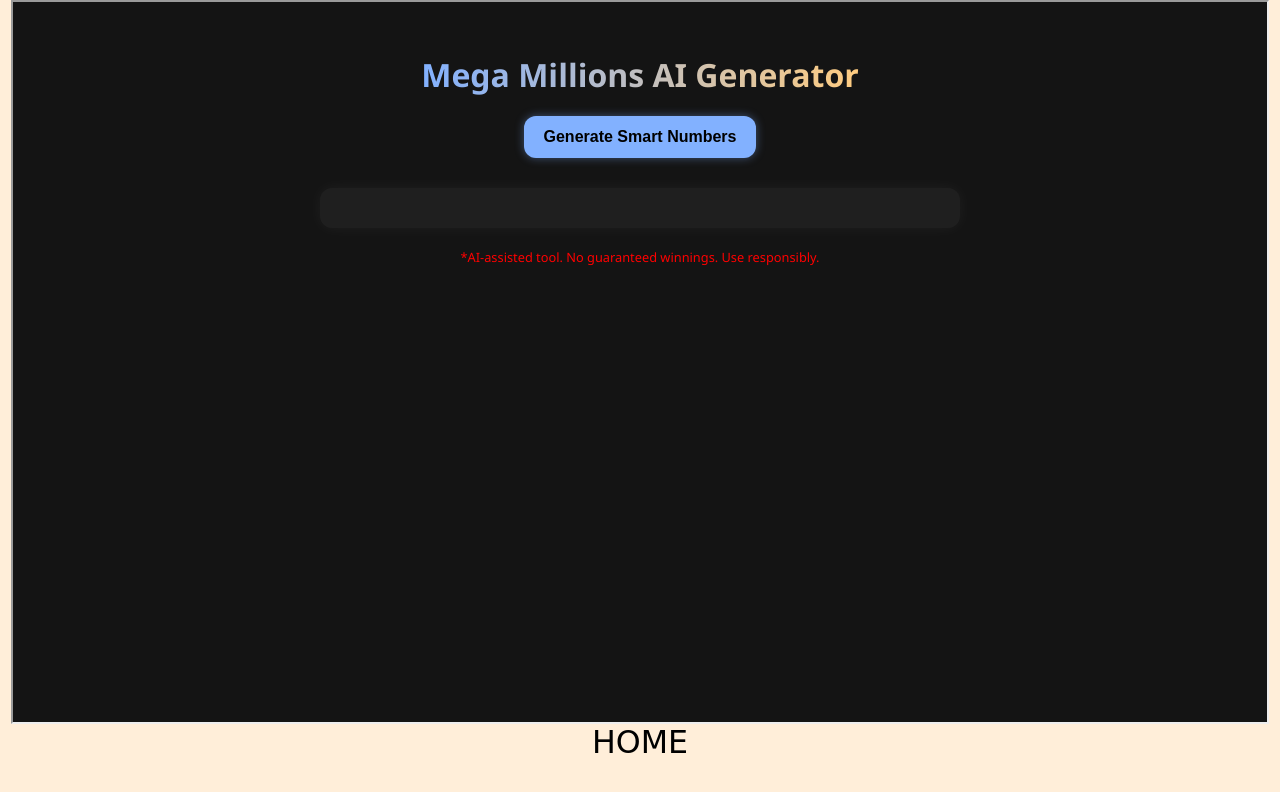
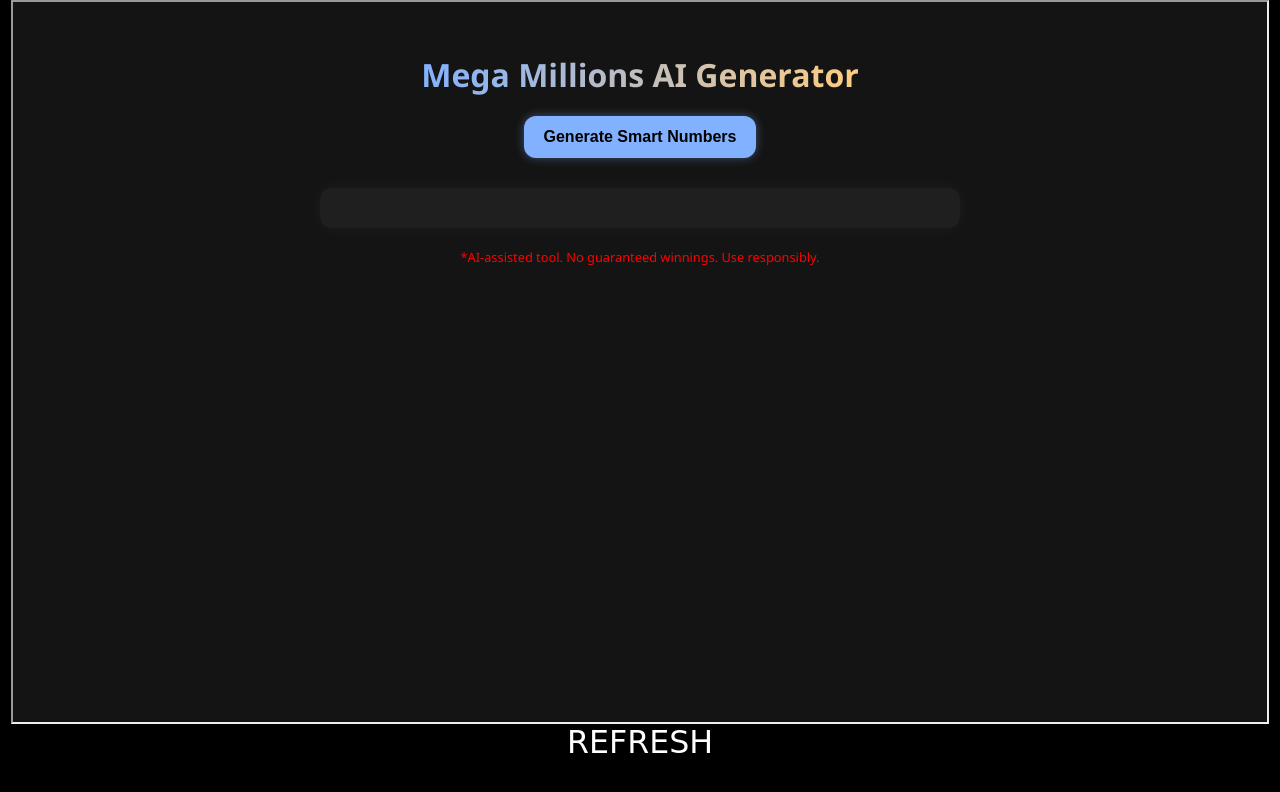
Before and after one commit to Akody1027/Sculptedbyren, a plain HTML site: page appindex.html in a window 1280 px wide. Drawn offline with Linux system fonts and the light colour scheme; a web font is replaced by a local one.

Commit message:
Update appindex.html

```diff
--- a/appindex.html
+++ b/appindex.html
@@ -10,8 +10,8 @@
 
     <iframe src="appointment.html" width="98%" height="90%"></iframe>
 
-    <a id="button" href="index.html">
-        HOME
+    <a id="button" href="appindex.html">
+        REFRESH
     </a>
 
 
@@ -26,7 +26,7 @@
                 border: 0PX;
                 padding: 0px;
                 margin: 0px;
-                background-color:#ffeed9;
+                background-color:black;
             }
 
             iframe {
@@ -34,7 +34,7 @@
 
 
             #button {
-                color: black;
+                color: white;
                 text-decoration: none;
                 font-size: 198%;
                 font-family: "Playwrite IT Moderna", cursive;
```
